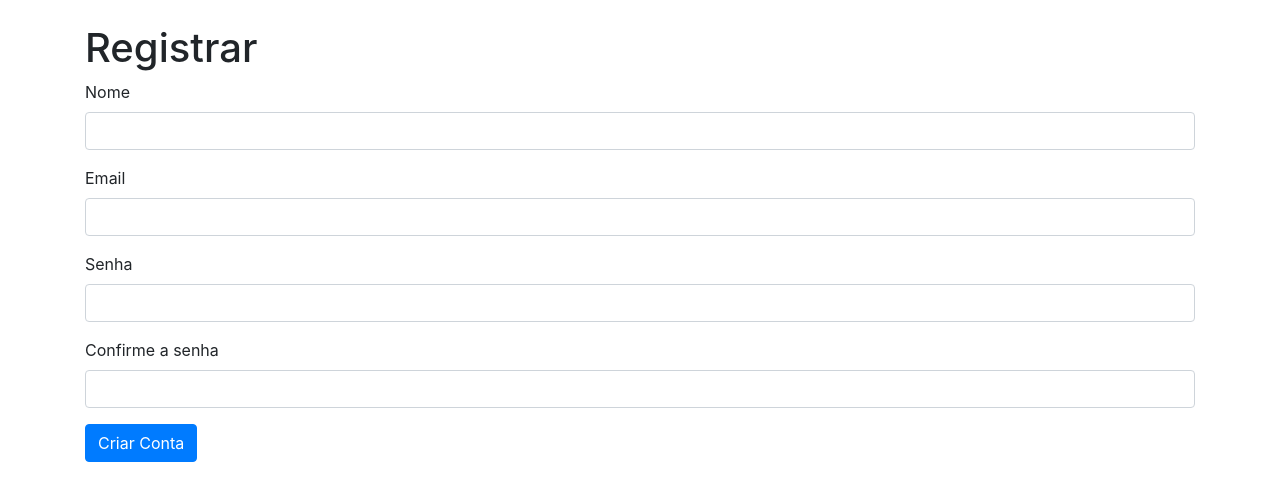
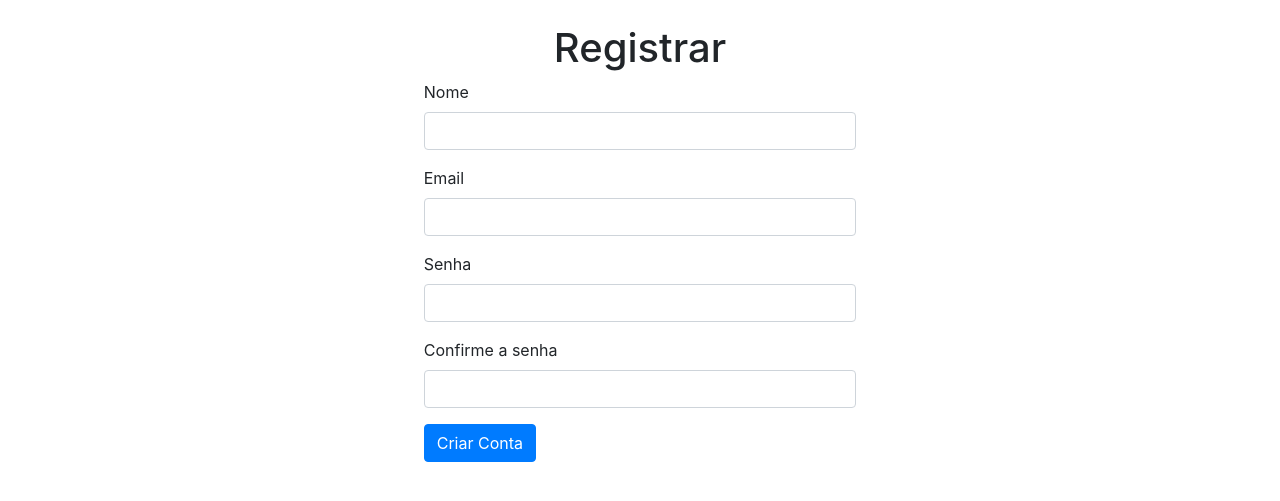
Before and after one commit to lucas-av7/realtor-dashboard, a Flask app: page /painel-admin/register in a window 1280 px wide. Shown: the part 56-557 px from the top of the page. Run offline with Flask 2, Linux system fonts and the light colour scheme; some libraries are stand-ins or nearby versions.

Commit message:
Center register and login form

```diff
--- a/app/templates/users/register.html
+++ b/app/templates/users/register.html
@@ -1,21 +1,21 @@
 {% extends 'layout.html' %}
 
 {% block body %}
-  <h1>Registrar</h1>
+  <h1 class="text-center">Registrar</h1>
   {% from 'includes/_formhelpers.html' import render_field %}
-  <form method="POST" action="">
-    <div class="form-group">
+  <form method="POST" action="" class="d-flex align-items-center flex-column">
+    <div class="form-group col-md-5">
       {{ render_field(form.name, class_="form-control") }}
     </div>
-    <div class="form-group">
+    <div class="form-group col-md-5">
       {{ render_field(form.email, class_="form-control") }}
     </div>
-    <div class="form-group">
+    <div class="form-group col-md-5">
       {{ render_field(form.password, class_="form-control") }}
     </div>
-    <div class="form-group">
+    <div class="form-group col-md-5">
       {{ render_field(form.confirm, class_="form-control") }}
+      <p><input type="submit" class="btn btn-primary mt-3" value="Criar Conta"></p>
     </div>
-    <p><input type="submit" class="btn btn-primary" value="Criar Conta"></p>
   </form>
 {% endblock %}
```
Also changed, not shown: app/templates/users/login.html (+5 -5 lines).
